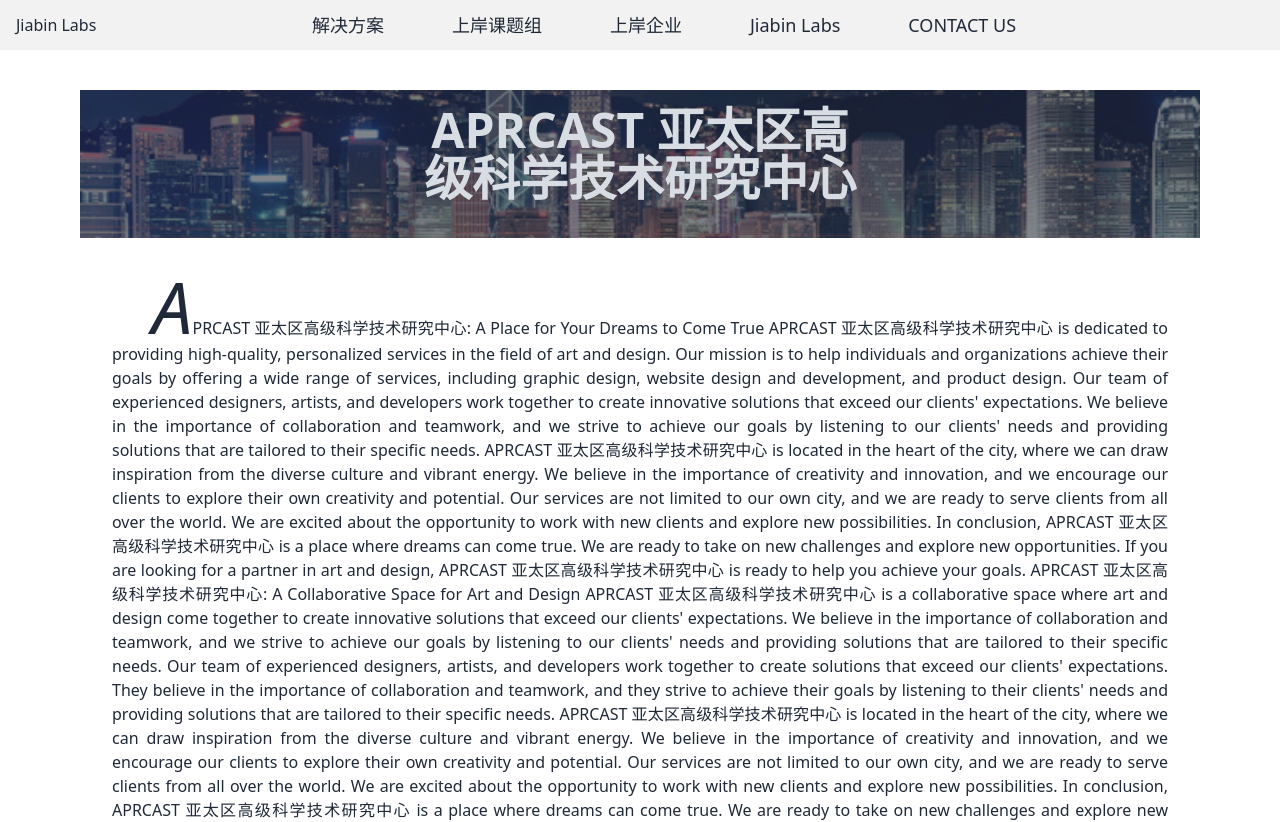
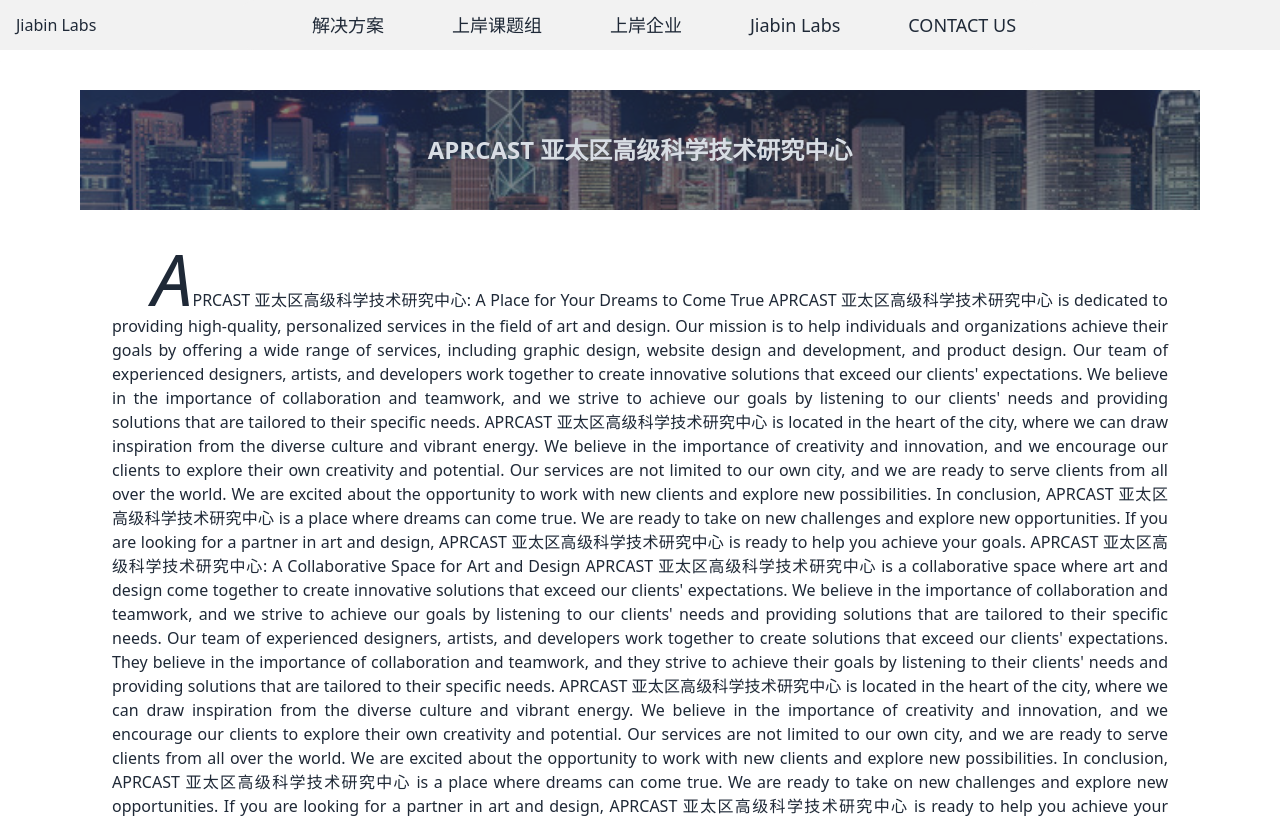
Before and after one commit to stefan-ysh/t-lab, a Nuxt app: page /studio/1 in a window 1280 px wide. Shown: the top 822 px of the page. Built offline with nearby package versions, Linux system fonts and the light colour scheme.

Commit message:
Update [id].vue

```diff
--- a/pages/studio/[id].vue
+++ b/pages/studio/[id].vue
@@ -1,11 +1,9 @@
 <template>
     <div class="card bg-base-100 shadow-xl p-0 md:px-20 md:py-10">
-        <div class="hero min-h-full" :style="`background-image: url(${curStudio.img})`">
+        <div class="hero min-h-[15vh] sticky top-0" :style="`background-image: url(${curStudio.img})`">
             <div class="hero-overlay bg-opacity-60"></div>
             <div class="hero-content text-center text-neutral-content">
-                <div class="max-w-md">
-                    <h1 class="mb-5 text-5xl font-bold">{{ curStudio.name }}</h1>
-                </div>
+                <h1 class="text-base md:text-lg lg:text-2xl font-bold">{{ curStudio.name }}</h1>
             </div>
         </div>
         <div class="card-body">
```
